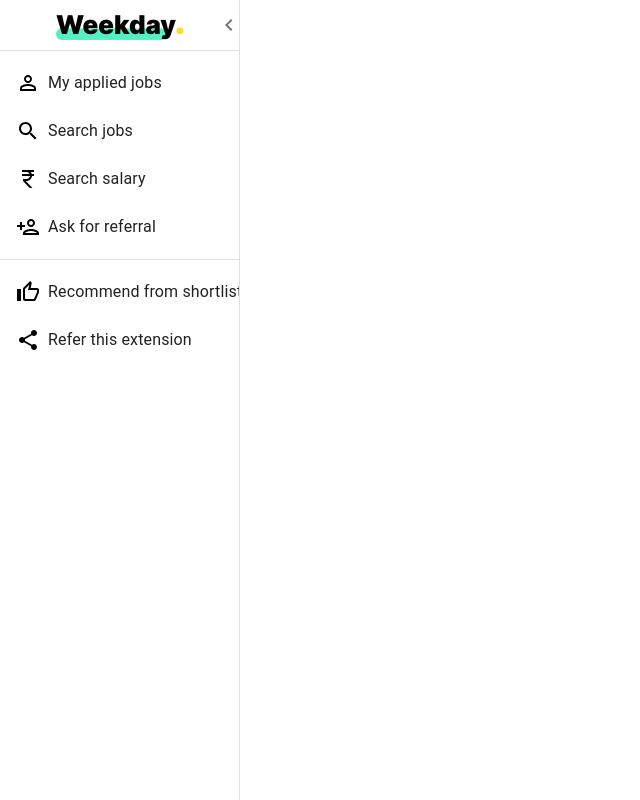
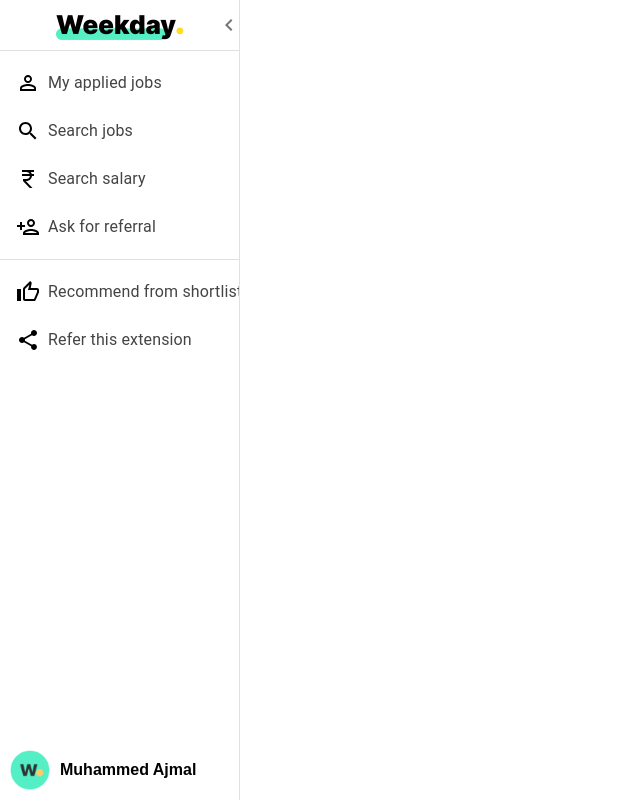
Before and after one commit to ajmalmohad/weekday, a React (Vite) app: page / in a window 1280 px wide. Both pictures are taken after a click on the button 54 px from the left and 30 px from the top of the page. Shown: the whole page, without its empty margins (0-640 px from the left). Built offline with nearby package versions, Linux system fonts and the light colour scheme.

Commit message:
feat: siebar profile

```diff
--- a/src/components/css/drawer.css
+++ b/src/components/css/drawer.css
@@ -28,6 +28,20 @@
   width: calc(56px + 1px);
 }
 
+.drawer .profile {
+  margin-top: auto;
+  display: flex;
+  align-items: center;
+  padding: 10px;
+  cursor: pointer;
+}
+
+.drawer .profile > p {
+  margin-left: 10px;
+  font-weight: bold;
+  color: black;
+}
+
 @media (min-width: 600px) {
   .drawer.closed .MuiDrawer-paper {
     width: calc(64px + 1px);
--- a/src/components/drawer.tsx
+++ b/src/components/drawer.tsx
@@ -41,7 +41,7 @@
             >
                 {item.icon}
             </ListItemIcon>
-            <ListItemText primary={item.text} sx={{ opacity: open ? 1 : 0 }} />
+            <ListItemText primary={item.text} sx={{ opacity: open ? 1 : 0, color: '#444444' }} />
         </ListItemButton>
     </ListItem>
 );
@@ -92,6 +92,10 @@
                     <DrawerItem item={item} open={open} />
                 ))}
             </List>
+            <List className="profile">
+                <img src="src/assets/weekday.png" height={40} width={40} alt="weekday" />
+                <p style={{opacity: open ? 1 : 0}}>Muhammed Ajmal</p>
+            </List>
         </MuiDrawer>
     )
 }
```
